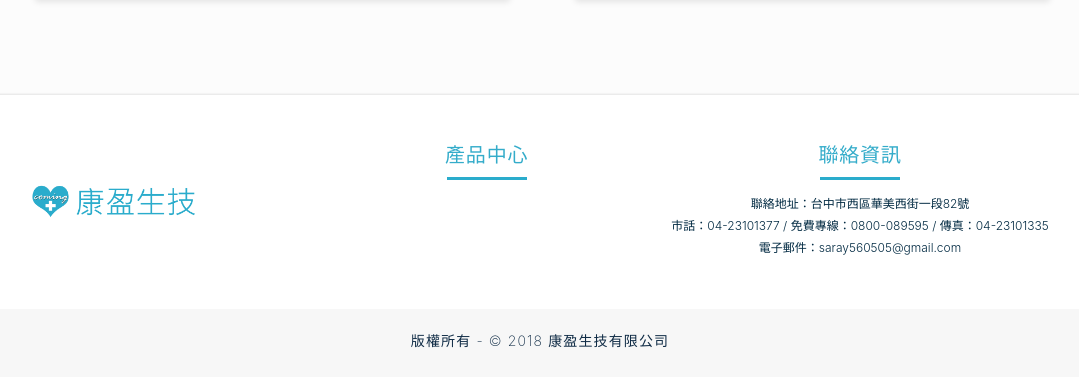
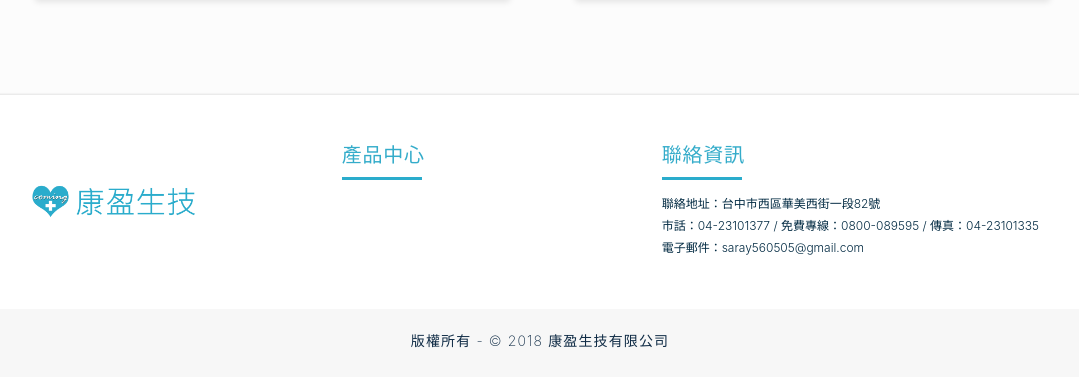
Before and after one commit to loracy/coming, a PHP site: page /product.php in a window 1280 px wide. Shown: the part 1170-1547 px from the top of the page, without its empty margins (100-1179 px from the left). Run offline with PHP 8.4, Linux system fonts and the light colour scheme; some libraries are stand-ins or nearby versions.

Commit message:
add footer & product RWD

```diff
--- a/footer.php
+++ b/footer.php
@@ -28,8 +28,8 @@ function showData(jsonObj) {
                 <img src="./assets/logo.jpg" width="auto" height="49px" alt="logo">
             </div>
             <div class="col-12 col-sm-3 mt-4 mt-sm-0 footerProduct">
-                <h5 class="align-items-center">產品中心</h5>
-                <div class="d-flex flex-column align-items-center align-items-start footerProductContent">
+                <h5 class="align-items-center align-items-sm-start">產品中心</h5>
+                <div class="d-flex flex-column align-items-center align-items-sm-start footerProductContent">
                     <?php for ( $i=1 ; $i<=2 ; $i++ ){ ?>
                     <div class="d-flex flex-row footerProductContentRow">
                         <?php for ( $j=1 ; $j<=3 ; $j++ ){ ?>
@@ -40,8 +40,8 @@ function showData(jsonObj) {
                 </div>
             </div>
             <div class="col-12 col-sm-4 mt-4 mt-sm-0 footerContact">
-                <h5 class="align-items-center">聯絡資訊</h5>
-                <div class="d-flex flex-column align-items-center footerContactContent">
+                <h5 class="align-items-center align-items-sm-start">聯絡資訊</h5>
+                <div class="d-flex flex-column align-items-center align-items-sm-start footerContactContent">
                     <p>聯絡地址：台中市西區華美西街一段82號</p>
                     <p>市話：04-23101377 /<br class="d-block d-sm-none">
                     免費專線：0800-089595 / <br class="d-block d-sm-none">
```
